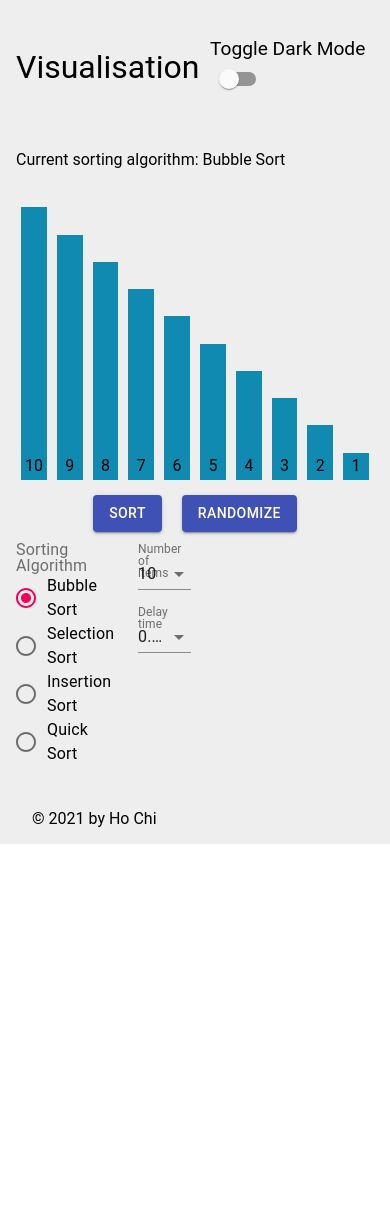
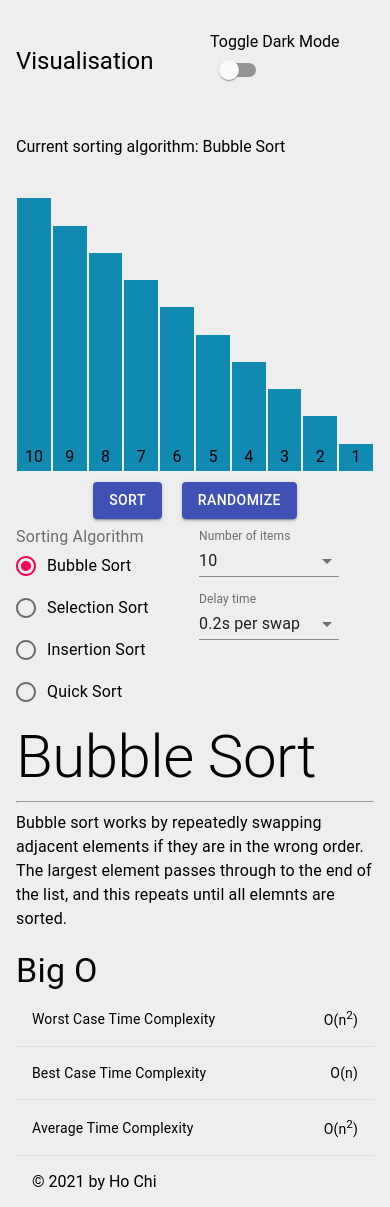
Before and after one commit to nghochi123/visualizer, a React (Create React App) app: page / in a window 390 px wide. Before the commit the page ends 844 px from the top, so only its background shows below. Built offline with nearby package versions, Linux system fonts and the light colour scheme.

Commit message:
Added descriptions and media queries

```diff
--- a/src/components/Header/Header.js
+++ b/src/components/Header/Header.js
@@ -13,12 +13,12 @@ const Header = (props) => {
             <Grid container direction="row" justify="center" alignItems="center">
                 <Grid item xs={6}>
                     <div style={{display: 'flex'}}>
-                        <p style={{fontSize: '2rem'}}>Visualisation</p>
+                        <p style={{fontSize: '1.5rem'}}>Visualisation</p>
                     </div>
                 </Grid>
                 <Grid item xs={6}>
                     <div style={{display: 'flex', justifyContent: 'right'}}>
-                        <p className={`${styles.mleft} ${styles.changeModeIcon}`}>
+                        <p className={styles.mleft}>
                             Toggle Dark Mode
                             <Switch
                                 checked={state.darkMode}
--- a/src/components/Header/Header.module.css
+++ b/src/components/Header/Header.module.css
@@ -2,41 +2,6 @@
     padding: 1rem 0;
     margin-bottom: 10px;
 }
-
-.logo {
-    margin: 0;
-    padding-left: 20px;
-    font-weight: 400;
-}
-
-.textLink {
-    text-decoration: none;
-}
-
-.textLink:visited {
-    color: inherit;
-}
-
-.link {
-    font-weight: 400;
-    margin-right: 4rem;
-    text-decoration: none;
-    padding-bottom:5px;
-}
-
-.link:visited {
-    color: inherit;
-}
-
-.link:hover {
-    color:#999999;
-}
-
-.search{
-    margin: 5px;
-    width: 100%;
-}
-
 .navlist {
     display: flex;
     list-style-type: none;
@@ -44,52 +9,6 @@
     justify-content: left;
     padding-left: 0;
 }
-.inverse {
-    color: #ffffff
-}
-
-.changeModeIcon {
-    cursor: pointer;
-}
-
-.active {
-    color:#2980b9;
-    font-weight: 600;
-    background-image: linear-gradient(#2980b9, #2980b9);
-    background-position: 100% 100%;
-    background-size: 100% 5px;
-}
-
 .mleft {
-    font-size: 1.2rem;
     margin-left: 15px;
 }
-
-.icon {
-    font-size: 150%;
-    margin-right: 15px;
-}
-
-.alink{
-    color:inherit;
-}
-
-.alink:visited{
-    color:inherit;
-}
-
-.website:hover{
-    color:#7c7c7c;
-}
-
-.github:hover {
-    color: #7844c5
-}
-
-.mail:hover{
-    color:#7c7c7c;
-}
-
-.linkedin:hover{
-    color: #0077b5;
-}
--- a/src/components/VisualBox/Bar/Bar.module.css
+++ b/src/components/VisualBox/Bar/Bar.module.css
@@ -4,6 +4,12 @@
     justify-content: center;
     background-color: #118ab2;
     margin: 5px;
+}
+
+@media only screen and (max-width: 600px) {
+    .bar {
+        margin: 1px;
+    }
 }
 
 .comparing {
--- a/src/components/VisualBox/SortingVisualBox.js
+++ b/src/components/VisualBox/SortingVisualBox.js
@@ -14,6 +14,10 @@ import {Button,
 import {ThemeProvider} from '@material-ui/styles';
 
 import Bar from './Bar/Bar';
+import BSortDesc from '../descriptions/BSortDesc';
+import QSortDesc from '../descriptions/QSortDesc';
+import ISortDesc from '../descriptions/ISortDesc';
+import SSortDesc from '../descriptions/SSortDesc';
 import bubblesort from '../../algos/sorting/bubblesort';
 import selectionsort from '../../algos/sorting/selectionsort';
 import insertionsort from '../../algos/sorting/insertionsort';
@@ -51,24 +55,29 @@ const VisualBox = (props) => {
             />
         )
     })));
+    let description = (<BSortDesc/>);
     let algorithm = bubblesort;
     let algorithmName = 'Bubble Sort'
     switch(radioValue){
         case 'bubble':
             algorithm = bubblesort;
-            algorithmName = 'Bubble Sort'
+            algorithmName = 'Bubble Sort';
+            description = (<BSortDesc/>);
             break;
         case 'selection':
             algorithm = selectionsort;
             algorithmName = 'Selection Sort';
+            description = (<SSortDesc/>);
             break;
         case 'insertion':
             algorithm = insertionsort;
             algorithmName = 'Insertion Sort'
+            description = (<ISortDesc/>);
             break;
         case 'quick':
             algorithm = quicksort;
             algorithmName = 'Quick Sort';
+            description = (<QSortDesc/>);
             break;
         default:
             algorithm = bubblesort;
@@ -94,7 +103,7 @@ const VisualBox = (props) => {
             </div>
             <ThemeProvider theme={theme}>
                 <Grid container spacing={1}>
-                    <Grid item xs={4} spacing={3}>
+                    <Grid item xs={6} sm={4} spacing={3}>
                         <FormControl component="fieldset">
                             <FormLabel component="legend">Sorting Algorithm</FormLabel>
                             <RadioGroup aria-label="algorithm" name="algorithm" value={radioValue} onChange={radioHandler}>
@@ -105,8 +114,8 @@ const VisualBox = (props) => {
                             </RadioGroup>
                         </FormControl>
                     </Grid>
-                    <Grid item xs={2} spacing={3}>
-                        <FormControl style={{width: '100%', marginBottom: '15px'}}>
+                    <Grid item xs={6} sm={3} spacing={3}>
+                        <FormControl style={{width: '80%', marginBottom: '15px'}}>
                             <InputLabel id="itemnumber-label">Number of items</InputLabel>
                             <Select
                                 labelId="itemnumber-label"
@@ -120,7 +129,7 @@ const VisualBox = (props) => {
                                 <MenuItem value={40}>40</MenuItem>
                             </Select>
                         </FormControl>
-                        <FormControl style={{width: '100%'}}>
+                        <FormControl style={{width: '80%'}}>
                             <InputLabel id="itemnumber-label">Delay time</InputLabel>
                             <Select
                                 labelId="speed-label"
@@ -135,6 +144,9 @@ const VisualBox = (props) => {
                             </Select>
                         </FormControl>
                     </Grid>
+                    <Grid item xs={12} sm={5} spacing={3}>
+                        {description}
+                    </Grid>
                 </Grid>
 
             </ThemeProvider>
--- /dev/null
+++ b/src/components/descriptions/BSortDesc.js
@@ -0,0 +1,33 @@
+import React from 'react';
+
+import {Typography, Table, TableCell, TableContainer, TableRow} from '@material-ui/core';
+
+const BSortDesc = (props) => {
+    return (
+        <div>
+            <Typography variant="h2">Bubble Sort</Typography><hr/>
+            <Typography>Bubble sort works by repeatedly swapping adjacent elements if they are in the wrong order. The largest element passes through to the end of the list, and this repeats until all elemnts are sorted.</Typography><br/>
+            <Typography variant="h4">Big O</Typography>
+            <TableContainer>
+                <Table>
+                    <TableRow>
+                        <TableCell>Worst Case Time Complexity</TableCell>
+                        <TableCell align="right">O(n<sup>2</sup>)</TableCell>
+                    </TableRow>
+                    <TableRow>
+                        <TableCell>Best Case Time Complexity</TableCell>
+                        <TableCell align="right">O(n)</TableCell>
+                    </TableRow>
+                    <TableRow>
+                        <TableCell>Average Time Complexity</TableCell>
+                        <TableCell align="right">O(n<sup>2</sup>)</TableCell>
+                    </TableRow>
+                </Table>
+
+            </TableContainer>
+
+        </div>
+    )
+}
+
+export default BSortDesc;
--- /dev/null
+++ b/src/components/descriptions/ISortDesc.js
@@ -0,0 +1,33 @@
+import React from 'react';
+
+import {Typography, Table, TableCell, TableContainer, TableRow} from '@material-ui/core';
+
+const ISortDesc = (props) => {
+    return (
+        <div>
+            <Typography variant="h2">Insertion Sort</Typography><hr/>
+            <Typography>Insertion sort works by building the final sorted array one item at a time. Elements are brought to positions that are correct relative to the sorted section of the array.</Typography><br/>
+            <Typography variant="h4">Big O</Typography>
+            <TableContainer>
+                <Table>
+                    <TableRow>
+                        <TableCell>Worst Case Time Complexity</TableCell>
+                        <TableCell align="right">O(n<sup>2</sup>)</TableCell>
+                    </TableRow>
+                    <TableRow>
+                        <TableCell>Best Case Time Complexity</TableCell>
+                        <TableCell align="right">O(n)</TableCell>
+                    </TableRow>
+                    <TableRow>
+                        <TableCell>Average Time Complexity</TableCell>
+                        <TableCell align="right">O(n<sup>2</sup>)</TableCell>
+                    </TableRow>
+                </Table>
+
+            </TableContainer>
+
+        </div>
+    )
+}
+
+export default ISortDesc;
--- /dev/null
+++ b/src/components/descriptions/QSortDesc.js
@@ -0,0 +1,34 @@
+import React from 'react';
+
+import {Typography, Table, TableCell, TableContainer, TableRow} from '@material-ui/core';
+
+const QSortDesc = (props) => {
+    return (
+        <div>
+            <Typography variant="h2">Quicksort</Typography><hr/>
+            <Typography>Quicksort works by selecting a partition and moving elements larger than the partition to the right of the partition, and elements smaller than the partition to the left.
+                This is repeated for the right and left sides of the partition.</Typography><br/>
+            <Typography variant="h4">Big O</Typography>
+            <TableContainer>
+                <Table>
+                    <TableRow>
+                        <TableCell>Worst Case Time Complexity</TableCell>
+                        <TableCell align="right">O(n<sup>2</sup>)</TableCell>
+                    </TableRow>
+                    <TableRow>
+                        <TableCell>Best Case Time Complexity</TableCell>
+                        <TableCell align="right">O(nlog(n))</TableCell>
+                    </TableRow>
+                    <TableRow>
+                        <TableCell>Average Time Complexity</TableCell>
+                        <TableCell align="right">O(nlog(n))</TableCell>
+                    </TableRow>
+                </Table>
+
+            </TableContainer>
+
+        </div>
+    )
+}
+
+export default QSortDesc;
--- /dev/null
+++ b/src/components/descriptions/SSortDesc.js
@@ -0,0 +1,34 @@
+import React from 'react';
+
+import {Typography, Table, TableCell, TableContainer, TableRow} from '@material-ui/core';
+
+const SSortDesc = (props) => {
+    return (
+        <div>
+            <Typography variant="h2">Selection Sort</Typography><hr/>
+            <Typography>Selection sort works by moving elements into their respective positions one at a time. All elements are compared to find the smallest element, which is placed at the beginning, then followed by the second smallest
+                element, and so on.</Typography><br/>
+            <Typography variant="h4">Big O</Typography>
+            <TableContainer>
+                <Table>
+                    <TableRow>
+                        <TableCell>Worst Case Time Complexity</TableCell>
+                        <TableCell align="right">O(n<sup>2</sup>)</TableCell>
+                    </TableRow>
+                    <TableRow>
+                        <TableCell>Best Case Time Complexity</TableCell>
+                        <TableCell align="right">O(n<sup>2</sup>)</TableCell>
+                    </TableRow>
+                    <TableRow>
+                        <TableCell>Average Time Complexity</TableCell>
+                        <TableCell align="right">O(n<sup>2</sup>)</TableCell>
+                    </TableRow>
+                </Table>
+
+            </TableContainer>
+
+        </div>
+    )
+}
+
+export default SSortDesc;
```
